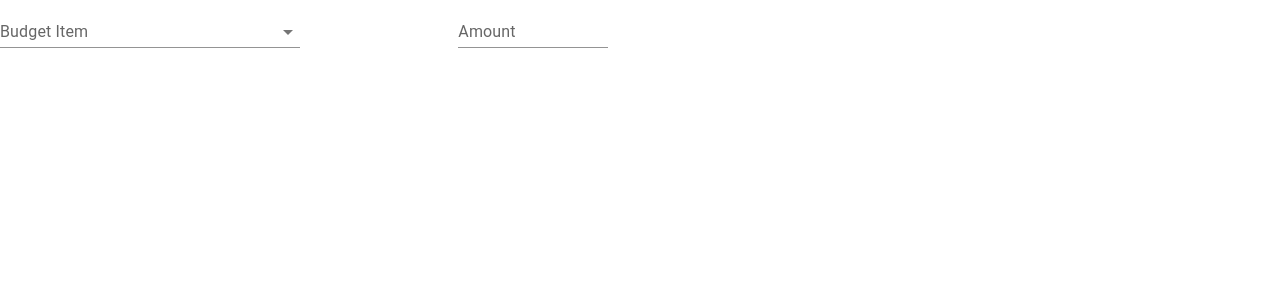
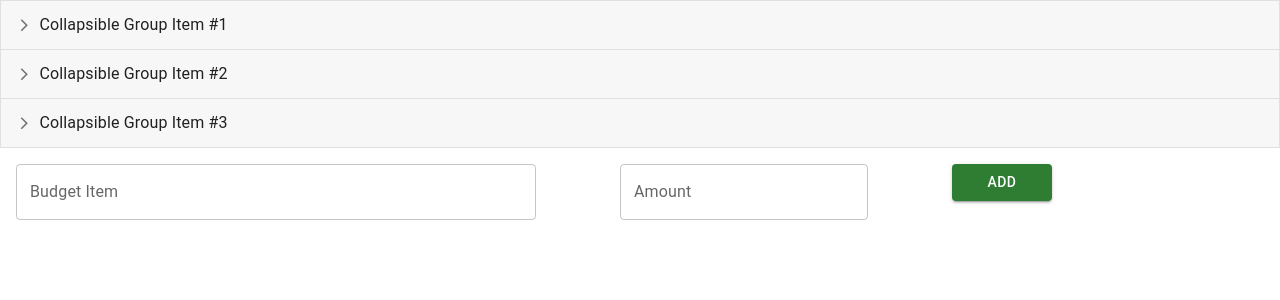
Before and after one commit to jttilley/BestBudget, a React (Create React App) app in the folder best-budget/: page / in a window 1280 px wide. Shown: the top 300 px of the page. Built offline with nearby package versions, Linux system fonts and the light colour scheme.

Commit message:
Got an accordian working

```diff
--- a/best-budget/package.json
+++ b/best-budget/package.json
@@ -5,6 +5,7 @@
   "dependencies": {
     "@emotion/react": "^11.9.3",
     "@emotion/styled": "^11.9.3",
+    "@mui/icons-material": "^5.8.4",
     "@mui/material": "^5.9.0",
     "@testing-library/jest-dom": "^5.16.4",
     "@testing-library/react": "^13.3.0",
--- a/best-budget/src/App.js
+++ b/best-budget/src/App.js
@@ -1,9 +1,13 @@
 import './App.css';
 import AddBudgetItem from './components/AddBudgetItem';
+import CssBaseline from '@mui/material/CssBaseline';
+import Categories from './components/Categories';
 
 function App() {
   return (
     <div className="App">
+      <CssBaseline/>
+      <Categories/>
       <AddBudgetItem/>
     </div>
   );
--- a/best-budget/src/components/AddBudgetItem.js
+++ b/best-budget/src/components/AddBudgetItem.js
@@ -3,32 +3,44 @@
 // import Box from '@mui/material/Box';
 import Grid from '@mui/material/Grid';
 import Autocomplete from '@mui/material/Autocomplete';
-import { styled } from '@mui/material/styles';
-import Paper from '@mui/material/Paper';
+// import { styled } from '@mui/material/styles';
+// import Paper from '@mui/material/Paper';
 import { personalCategories } from '../utils/allCategories';
+import { Button } from '@mui/material';
 
-const itemStyling = styled(Paper)(({ theme }) => ({
-  paddingLeft: theme.spacing(5),
-}));
 
-export default function AddBudgetItem() {
+// const itemStyling = styled(Paper)(({ theme }) => ({
+//   paddingLeft: theme.spacing(5),
+// }));
+
+export default function AddBudgetItem({ category }) {
+  const itemId = `${category}_itemDesc`;
+  const amountId = `${category}_amount`;
+
   return (
     <div>
-      <Grid container>
-        <Grid itemStyling xs={4}>
+      <Grid container sx={{ padding: 2 }}>
+        <Grid itemStyling xs={5}>
           <Autocomplete
             // disablePortal
-            id="itemDesc"
+            freeSolo
+            id={itemId}
             options={personalCategories[2].subCategories.map((option) => option)}
-            sx={{ width: 300 }}
-            renderInput={(params) => <TextField {...params} variant="standard" label="Budget Item" />}
+
+            renderInput={(params) => <TextField {...params} variant="outlined" label="Budget Item" />}
           />
         </Grid>
-        <Grid xs = {2}>
-          <TextField sx={{ width: 150 }} id="amount" label="Amount" variant="standard" />
+        <Grid xs={4}>
+          <TextField id={amountId} label="Amount" variant="outlined" />
         </Grid>
-
+        <Grid xs={3}>
+          <Button variant="contained" color="success" sx={{ display:"flex", alignSelf: "flex-end", width: 100 }} onClick={AddItem}>Add</Button>
+        </Grid>
       </Grid>
     </div>
   );
 }
+
+const AddItem = () => {
+  alert("I'm adding the item");
+}
--- /dev/null
+++ b/best-budget/src/components/Categories.js
@@ -0,0 +1,104 @@
+import * as React from 'react';
+import { styled } from '@mui/material/styles';
+import ArrowForwardIosSharpIcon from '@mui/icons-material/ArrowForwardIosSharp';
+import MuiAccordion, { AccordionProps } from '@mui/material/Accordion';
+import MuiAccordionSummary, {
+  AccordionSummaryProps,
+} from '@mui/material/AccordionSummary';
+import MuiAccordionDetails from '@mui/material/AccordionDetails';
+import Typography from '@mui/material/Typography';
+import AddBudgetItem from './AddBudgetItem';
+
+const Accordion = styled((props: AccordionProps) => (
+  <MuiAccordion disableGutters elevation={0} square {...props} />
+))(({ theme }) => ({
+  border: `1px solid ${theme.palette.divider}`,
+  '&:not(:last-child)': {
+    borderBottom: 0,
+  },
+  '&:before': {
+    display: 'none',
+  },
+}));
+
+const AccordionSummary = styled((props: AccordionSummaryProps) => (
+  <MuiAccordionSummary
+    expandIcon={<ArrowForwardIosSharpIcon sx={{ fontSize: '0.9rem' }} />}
+    {...props}
+  />
+))(({ theme }) => ({
+  backgroundColor:
+    theme.palette.mode === 'dark'
+      ? 'rgba(255, 255, 255, .05)'
+      : 'rgba(0, 0, 0, .03)',
+  flexDirection: 'row-reverse',
+  '& .MuiAccordionSummary-expandIconWrapper.Mui-expanded': {
+    transform: 'rotate(90deg)',
+  },
+  '& .MuiAccordionSummary-content': {
+    marginLeft: theme.spacing(1),
+  },
+}));
+
+const AccordionDetails = styled(MuiAccordionDetails)(({ theme }) => ({
+  padding: theme.spacing(2),
+  borderTop: '1px solid rgba(0, 0, 0, .125)',
+}));
+
+export default function Categories() {
+  // const [expanded, setExpanded] = React.useState<"" | false>('panel1');
+
+  // const handleChange =
+  //   (panel: "string") => (event: React.SyntheticEvent, newExpanded: boolean) => {
+  //     setExpanded(newExpanded ? panel : false);
+  //   };
+    const [expanded, setExpanded] = React.useState(false);
+
+    const handleChange = (panel) => (event, newExpanded) => {
+      setExpanded(newExpanded ? panel : false);
+    };
+  return (
+    <div>
+      <Accordion expanded={expanded === 'panel1'} onChange={handleChange('panel1')}>
+        <AccordionSummary aria-controls="panel1d-content" id="panel1d-header">
+          <Typography>Collapsible Group Item #1</Typography>
+        </AccordionSummary>
+        <AccordionDetails>
+          <Typography>
+            <AddBudgetItem/>
+            Lorem ipsum dolor sit amet, consectetur adipiscing elit. Suspendisse
+            malesuada lacus ex, sit amet blandit leo lobortis eget. Lorem ipsum dolor
+            sit amet, consectetur adipiscing elit. Suspendisse malesuada lacus ex,
+            sit amet blandit leo lobortis eget.
+          </Typography>
+        </AccordionDetails>
+      </Accordion>
+      <Accordion expanded={expanded === 'panel2'} onChange={handleChange('panel2')}>
+        <AccordionSummary aria-controls="panel2d-content" id="panel2d-header">
+          <Typography>Collapsible Group Item #2</Typography>
+        </AccordionSummary>
+        <AccordionDetails>
+          <Typography>
+            Lorem ipsum dolor sit amet, consectetur adipiscing elit. Suspendisse
+            malesuada lacus ex, sit amet blandit leo lobortis eget. Lorem ipsum dolor
+            sit amet, consectetur adipiscing elit. Suspendisse malesuada lacus ex,
+            sit amet blandit leo lobortis eget.
+          </Typography>
+        </AccordionDetails>
+      </Accordion>
+      <Accordion expanded={expanded === 'panel3'} onChange={handleChange('panel3')}>
+        <AccordionSummary aria-controls="panel3d-content" id="panel3d-header">
+          <Typography>Collapsible Group Item #3</Typography>
+        </AccordionSummary>
+        <AccordionDetails>
+          <Typography>
+            Lorem ipsum dolor sit amet, consectetur adipiscing elit. Suspendisse
+            malesuada lacus ex, sit amet blandit leo lobortis eget. Lorem ipsum dolor
+            sit amet, consectetur adipiscing elit. Suspendisse malesuada lacus ex,
+            sit amet blandit leo lobortis eget.
+          </Typography>
+        </AccordionDetails>
+      </Accordion>
+    </div>
+  );
+}
```
Also changed, not shown: best-budget/src/components/Category.js (added), 1 other file (tests, documents, lock files or other folders).
